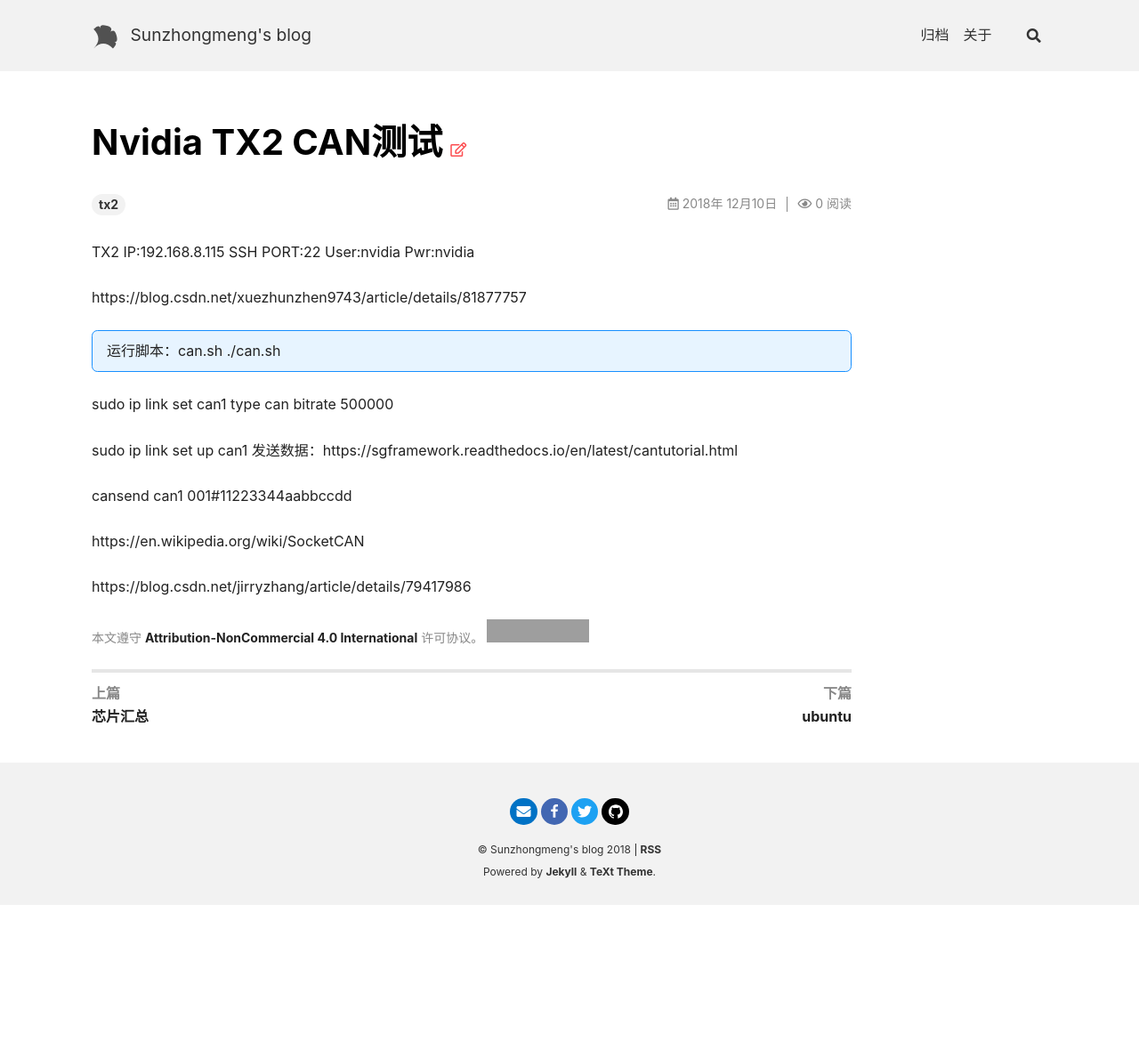
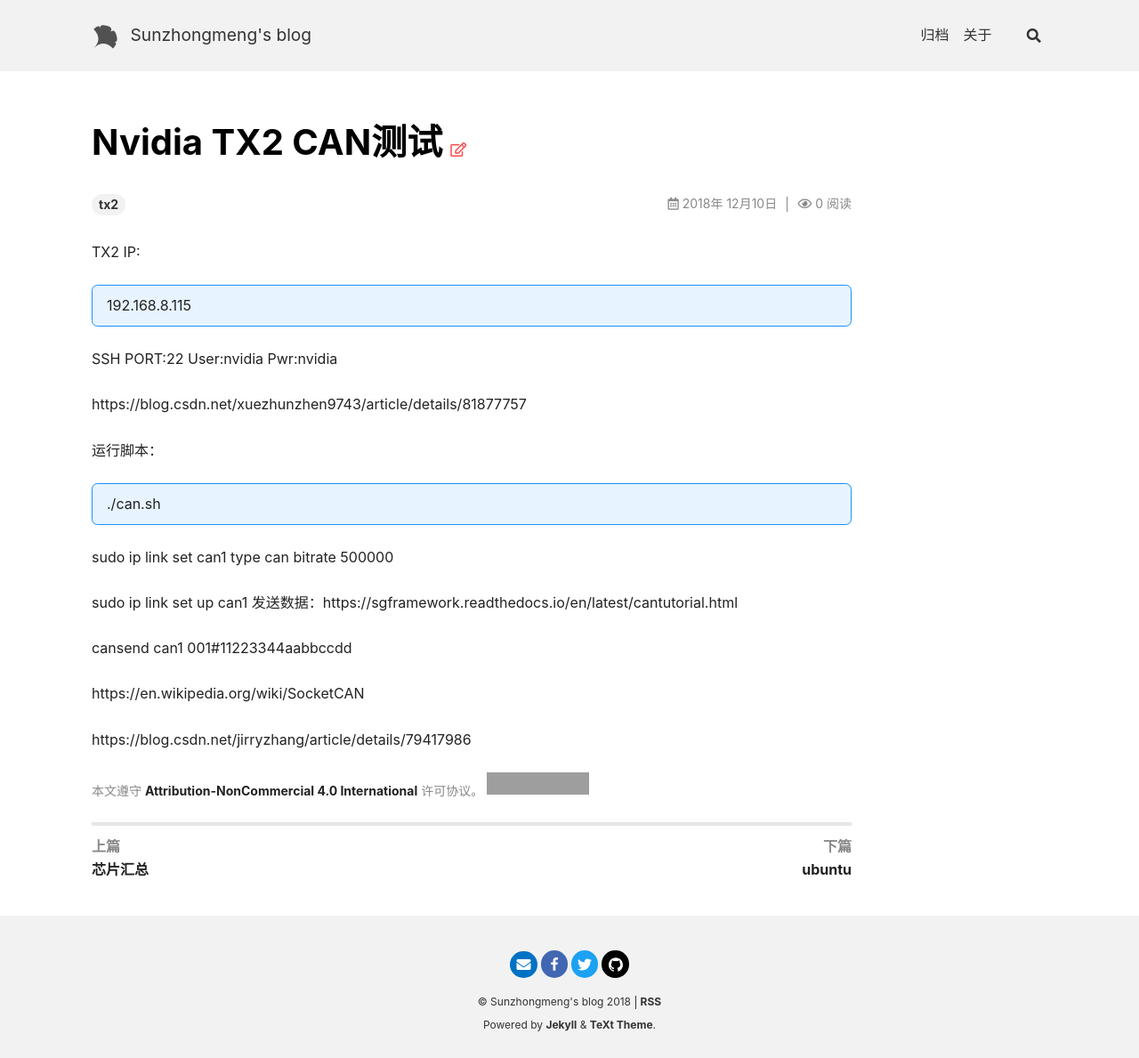
Before and after one commit to releung/sunzhongmeng.github.io, a Jekyll site: the page built from _posts/2018-12-10-nvidia-tx2-can.md, in a window 1280 px wide. Shown: the whole page at 89% size. Built offline with Jekyll 4.4.1, drawn with Linux system fonts in a browser that asks for light colours; nearby versions of some CDN libraries; comment, search, counter and statistics services are not loaded; before the commit the page ends 1017 px from its top, so only the background shows below that; grey boxes are pictures that could not be loaded.

Commit message:
change can

```diff
--- a/_posts/2018-12-10-nvidia-tx2-can.md
+++ b/_posts/2018-12-10-nvidia-tx2-can.md
@@ -5,13 +5,18 @@ category: tech
 tags: tx2
 key: can
 ---
-TX2 IP:192.168.8.115 SSH PORT:22
+TX2 IP:
+
+192.168.8.115
+{:.info}
+SSH PORT:22
 User:nvidia
 Pwr:nvidia
 
 https://blog.csdn.net/xuezhunzhen9743/article/details/81877757
 
-运行脚本：can.sh
+运行脚本：
+
 ./can.sh
 {:.info}
 sudo ip link set can1 type can bitrate 500000
```
